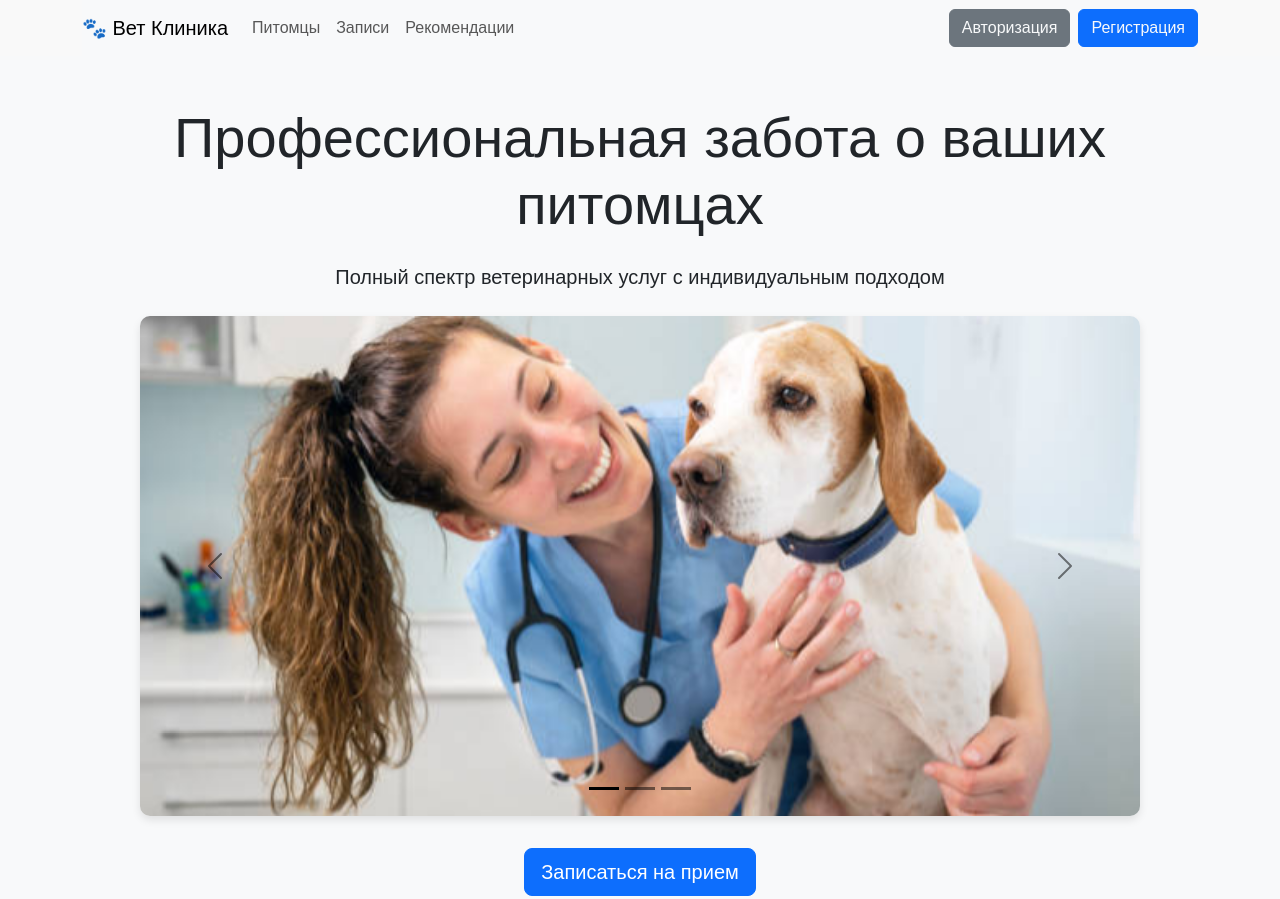
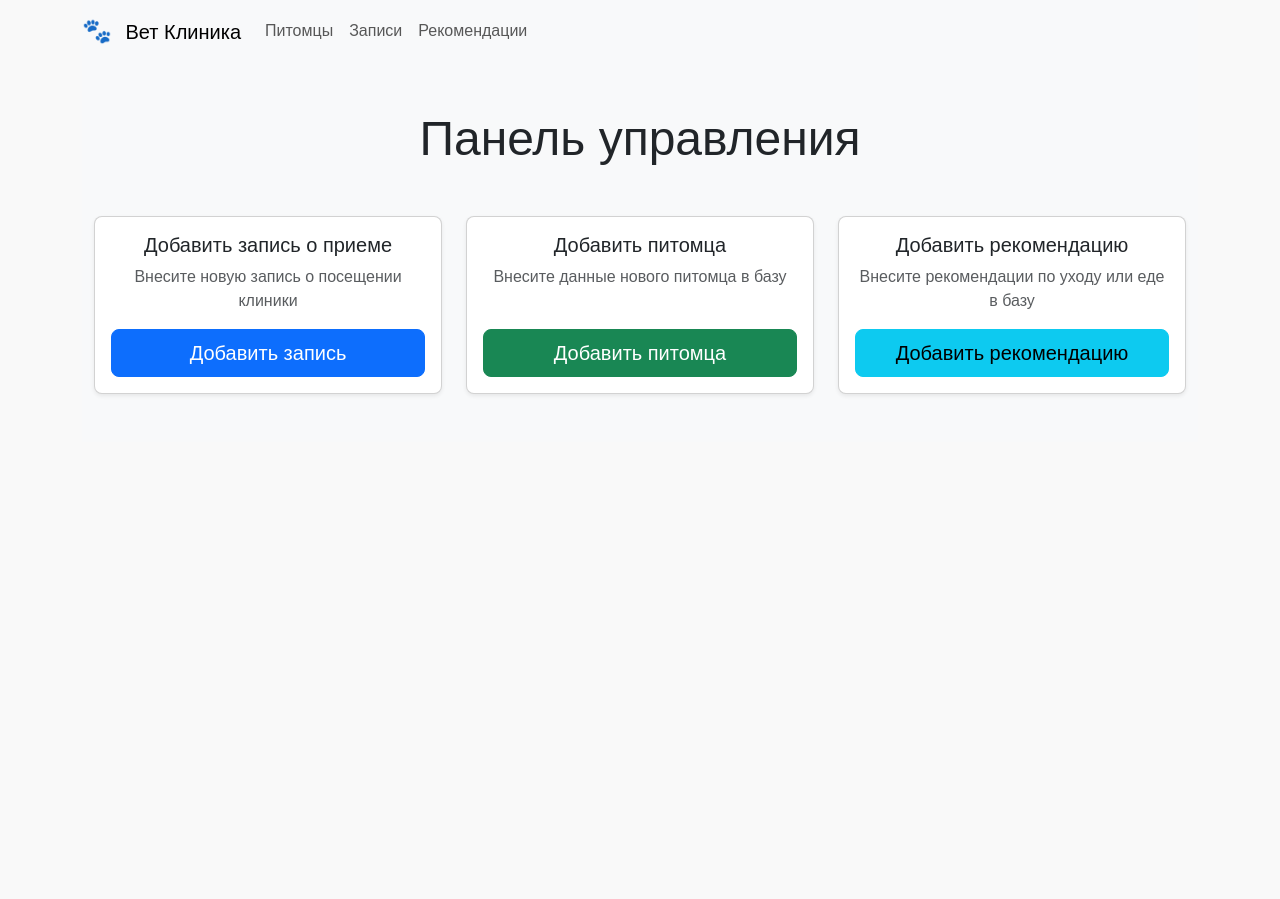
Before and after one commit to Giro216/VetClinic, a website with bundled scripts: page FrontEnd/index.html in a window 1280 px wide. Shown: the top 899 px of the page. After the commit the page ends 800 px from the top, so only its background shows below. Built offline with nearby package versions, Linux system fonts and the light colour scheme.

Commit message:
edit main page

```diff
--- a/FrontEnd/index.html
+++ b/FrontEnd/index.html
@@ -4,102 +4,90 @@
 <head>
     <meta charset="UTF-8" />
     <title>Vet Clinic</title>
-    <!-- Bootstrap CSS -->
     <meta name="viewport" content="width=device-width, initial-scale=1">
     <link href="https://cdn.jsdelivr.net/npm/bootstrap@5.3.5/dist/css/bootstrap.min.css" rel="stylesheet" integrity="sha384-SgOJa3DmI69IUzQ2PVdRZhwQ+dy64/BUtbMJw1MZ8t5HZApcHrRKUc4W0kG879m7" crossorigin="anonymous">
     <link href="./css/style.css" rel="stylesheet">
+    <style>
+      body {
+          display: flex;
+          flex-direction: column;
+          min-height: 100vh;
+      }
+      main {
+          flex-grow: 1;
+          display: flex;
+          align-items: center;
+          padding: 2rem 0;
+      }
+      .action-card {
+        transition: transform 0.2s ease-in-out, box-shadow 0.2s ease-in-out;
+        border-radius: 0.5rem;
+        box-shadow: 0 0.125rem 0.25rem rgba(0, 0, 0, 0.075);
+      }
+      .action-card:hover {
+        transform: translateY(-5px);
+        box-shadow: 0 0.5rem 1rem rgba(0, 0, 0, 0.15);
+      }
+       .logo-icon {
+            font-size: 1.5rem;
+            margin-right: .5rem;
+        }
+    </style>
 </head>
 
 <body>
-    <div class="container">
-      <div id="nav-bar-main">
-      </div>
+  <div class="container">
+    <div id="nav-bar-main">
     </div>
 
-    <section class="hero-section bg-light py-5">
-      <div class="container text-center">
-        <h1 class="display-4 mb-4">Профессиональная забота о ваших питомцах</h1>
-        <p class="lead mb-4">Полный спектр ветеринарных услуг с индивидуальным подходом</p>
+    <main class="py-5 bg-light">
+      <div class="container">
+        <h1 class="text-center mb-5 display-5">Панель управления</h1>
 
-        <div class="carousel-container">
-          <div id="mainCarousel" class="carousel carousel-dark slide">
-            <div class="carousel-indicators">
-              <button type="button" data-bs-target="#mainCarousel" data-bs-slide-to="0" class="active" aria-current="true" aria-label="Slide 1"></button>
-              <button type="button" data-bs-target="#mainCarousel" data-bs-slide-to="1" aria-label="Slide 2"></button>
-              <button type="button" data-bs-target="#mainCarousel" data-bs-slide-to="2" aria-label="Slide 3"></button>
-            </div>
-            <div class="carousel-inner">
-              <div class="carousel-item active" data-bs-interval="5000">
-                <img src="./assets/mainPage.jpg" class="d-block w-100" alt="Котик на приеме">
-              </div>
-              <div class="carousel-item" data-bs-interval="5000">
-                <img src="./assets/mainPage1.jpg" class="d-block w-100" alt="Собака на осмотре">
-              </div>
-              <div class="carousel-item">
-                <img src="./assets/mainPage2.jpg" class="d-block w-100" alt="Ветеринар с животным">
-              </div>
-            </div>
-            <button class="carousel-control-prev" type="button" data-bs-target="#mainCarousel" data-bs-slide="prev">
-              <span class="carousel-control-prev-icon" aria-hidden="true"></span>
-              <span class="visually-hidden">Previous</span>
-            </button>
-            <button class="carousel-control-next" type="button" data-bs-target="#mainCarousel" data-bs-slide="next">
-              <span class="carousel-control-next-icon" aria-hidden="true"></span>
-              <span class="visually-hidden">Next</span>
-            </button>
-          </div>
-        </div>
-
-        <div class="d-flex justify-content-center gap-3">
-          <a href="/page/appointments.html" class="btn btn-primary btn-lg">Записаться на прием</a>
-        </div>
-      </div>
-    </section>
-
-    <section class="py-4">
-      <div class="container">
-        <div class="row g-4 justify-content-center">
+        <div class="row justify-content-center g-4">
 
           <div class="col-md-6 col-lg-4">
-            <div class="card service-card h-100">
-              <img src="./assets/consult.webp" class="card-img-top" alt="Запись онлайн">
-              <div class="card-body text-center">
-                <h5 class="card-title">Запись онлайн</h5>
-                <p class="card-text">Выберите удобное время без очередей</p>
-                <a href="/page/appointments.html" class="btn btn-outline-primary">Записаться</a>
+            <div class="card action-card h-100">
+              <div class="card-body text-center d-flex flex-column justify-content-between">
+                <div>
+                  <h5 class="card-title">Добавить запись о приеме</h5>
+                  <p class="card-text text-muted">Внесите новую запись о посещении клиники</p>
+                </div>
+                <a href="/page/appointments.html" class="btn btn-primary btn-lg mt-3">Добавить запись</a>
               </div>
             </div>
           </div>
 
           <div class="col-md-6 col-lg-4">
-            <div class="card service-card h-100">
-              <img src="./assets/helping.jpg" class="card-img-top" alt="Экстренная помощь">
-              <div class="card-body text-center">
-                <h5 class="card-title">Экстренная помощь</h5>
-                <p class="card-text">Круглосуточная служба неотложной помощи</p>
-                <a href="tel:+78001234567" class="btn btn-outline-danger">Позвонить</a>
+            <div class="card action-card h-100">
+               <div class="card-body text-center d-flex flex-column justify-content-between">
+                 <div>
+                    <h5 class="card-title">Добавить питомца</h5>
+                    <p class="card-text text-muted">Внесите данные нового питомца в базу</p>
+                 </div>
+                <a href="/page/pets.html" class="btn btn-success btn-lg mt-3">Добавить питомца</a>
               </div>
             </div>
           </div>
 
           <div class="col-md-6 col-lg-4">
-            <div class="card service-card h-100">
-              <img src="./assets/emergency_assistance.jpg" class="card-img-top" alt="Консультация">
-              <div class="card-body text-center">
-                <h5 class="card-title">Консультация</h5>
-                <p class="card-text">Онлайн-консультация с ветеринаром</p>
-                <a href="tel:+78001234567" class="btn btn-outline-info">Задать вопрос</a>
+            <div class="card action-card h-100">
+              <div class="card-body text-center d-flex flex-column justify-content-between">
+                <div>
+                  <h5 class="card-title">Добавить рекомендацию</h5>
+                  <p class="card-text text-muted">Внесите рекомендации по уходу или еде в базу</p>
+                </div>
+                <a href="/page/recommendations.html" class="btn btn-info btn-lg mt-3">Добавить рекомендацию</a>
               </div>
             </div>
           </div>
+
         </div>
       </div>
-    </section>
+    </main>
+  </div>
 
-    <!-- jQuery first, then Popper.js, then Bootstrap JS -->
     <script src="https://cdn.jsdelivr.net/npm/bootstrap@5.3.5/dist/js/bootstrap.bundle.min.js" integrity="sha384-k6d4wzSIapyDyv1kpU366/PK5hCdSbCRGRCMv+eplOQJWyd1fbcAu9OCUj5zNLiq" crossorigin="anonymous"></script>
-    <script src="https://cdn.jsdelivr.net/npm/@popperjs/core@2.11.8/dist/umd/popper.min.js" integrity="sha384-I7E8VVD/ismYTF4hNIPjVp/Zjvgyol6VFvRkX/vR+Vc4jQkC+hVqc2pM8ODewa9r" crossorigin="anonymous"></script>
-    <script src="https://cdn.jsdelivr.net/npm/bootstrap@5.3.5/dist/js/bootstrap.min.js" integrity="sha384-VQqxDN0EQCkWoxt/0vsQvZswzTHUVOImccYmSyhJTp7kGtPed0Qcx8rK9h9YEgx+" crossorigin="anonymous"></script>
 
     <script src="js/app.js" type="module"></script>
 </body>
--- a/FrontEnd/js/utils/navBar.js
+++ b/FrontEnd/js/utils/navBar.js
@@ -24,14 +24,14 @@ export async function renderNavBar() {
               <a class="nav-link" href="/page/recommendations.html">Рекомендации</a>
             </li>
           </ul>
-           <div class="d-flex">
+           <!-- <div class="d-flex">
               <button type="button" class="btn btn-secondary">
                   <a href="/page/authorization.html" class="text-light text-decoration-none">Авторизация</a>
               </button>
               <button type="button" class="btn btn-primary ms-2">
                   <a href="/page/registration.html" class="text-light text-decoration-none">Регистрация</a>
               </button>
-           </div>
+           </div> -->
         </div>
   </nav>
   `
```
Also changed, not shown: FrontEnd/page/recommendations.html (+3 -8 lines).
